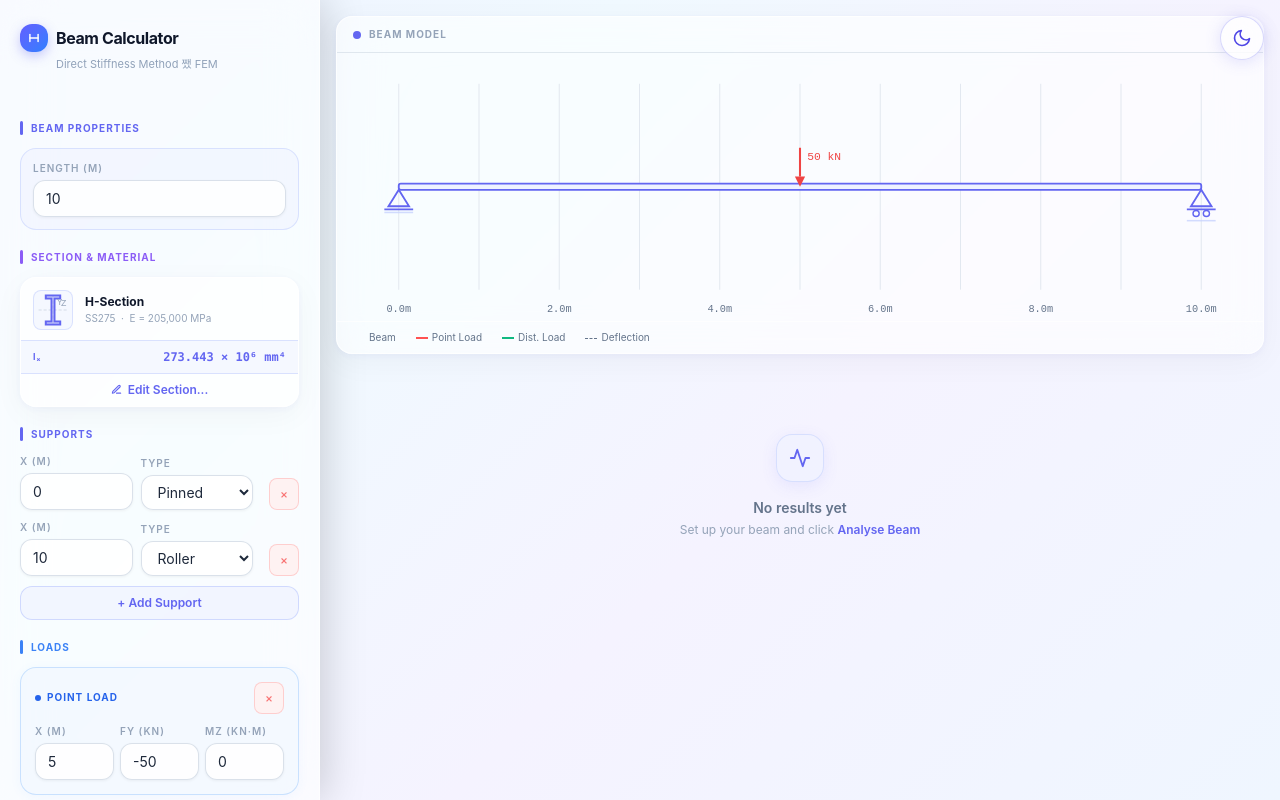
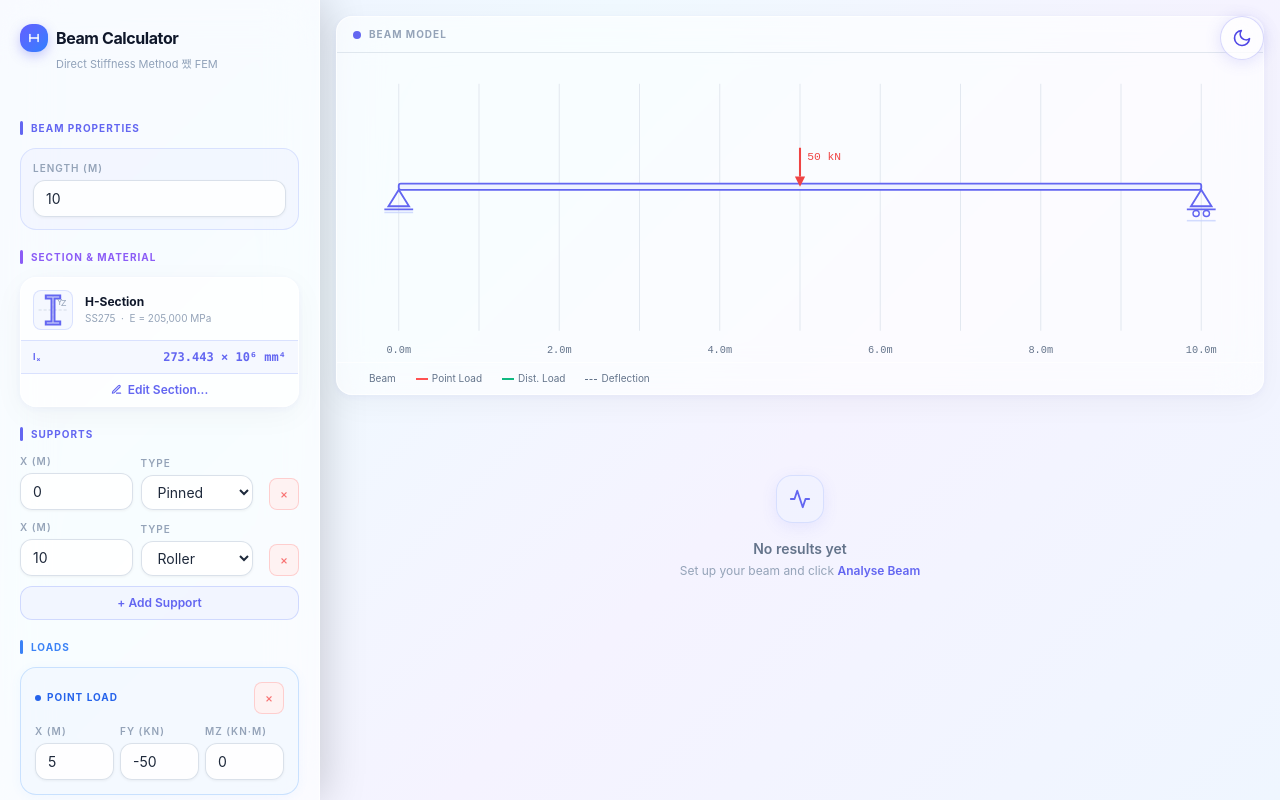
Before and after one commit to Haydn389/Beam_calc, a React (Vite) app in the folder frontend/: page / in a window 1280 px wide. Built offline with nearby package versions, Linux system fonts and the light colour scheme.

Commit message:
fix: increase SVG_H to 300 and shift BEAM_Y up to make room for reaction labels after analysis

```diff
--- a/frontend/src/components/BeamCanvas.tsx
+++ b/frontend/src/components/BeamCanvas.tsx
@@ -7,8 +7,8 @@ import type { Support, DistributedLoad, PointLoad } from '../types';
 const PAD_X   = 60;   // horizontal margin (px)
 const PAD_Y   = 60;   // vertical margin   (px)
 const H_BEAM  = 6;    // beam rect height  (px)
-const SVG_H   = 260;
-const BEAM_Y  = SVG_H / 2;   // y-centre of beam axis
+const SVG_H   = 300;
+const BEAM_Y  = SVG_H / 2 - 20;   // y-centre of beam axis (slightly above centre for reaction labels below)
 
 // ─── Helpers ─────────────────────────────────────────────────────────────────
 
```
